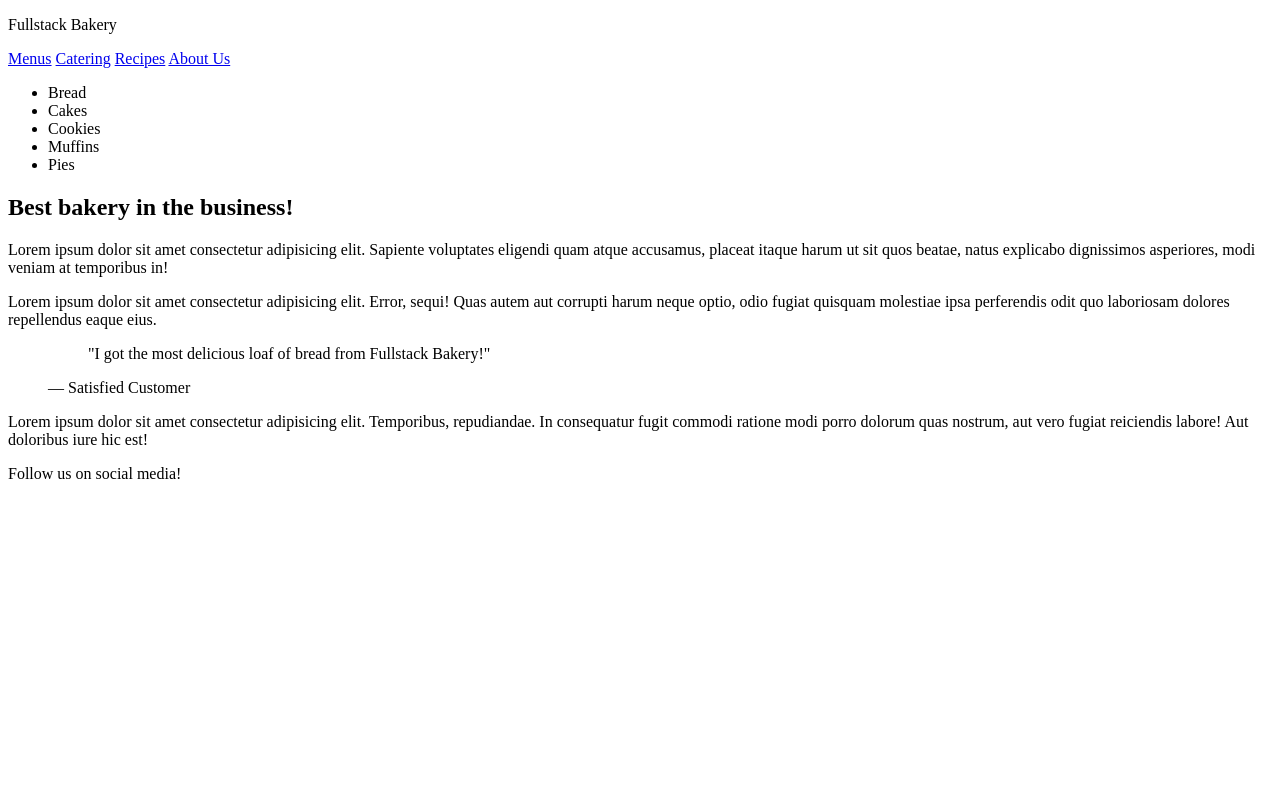
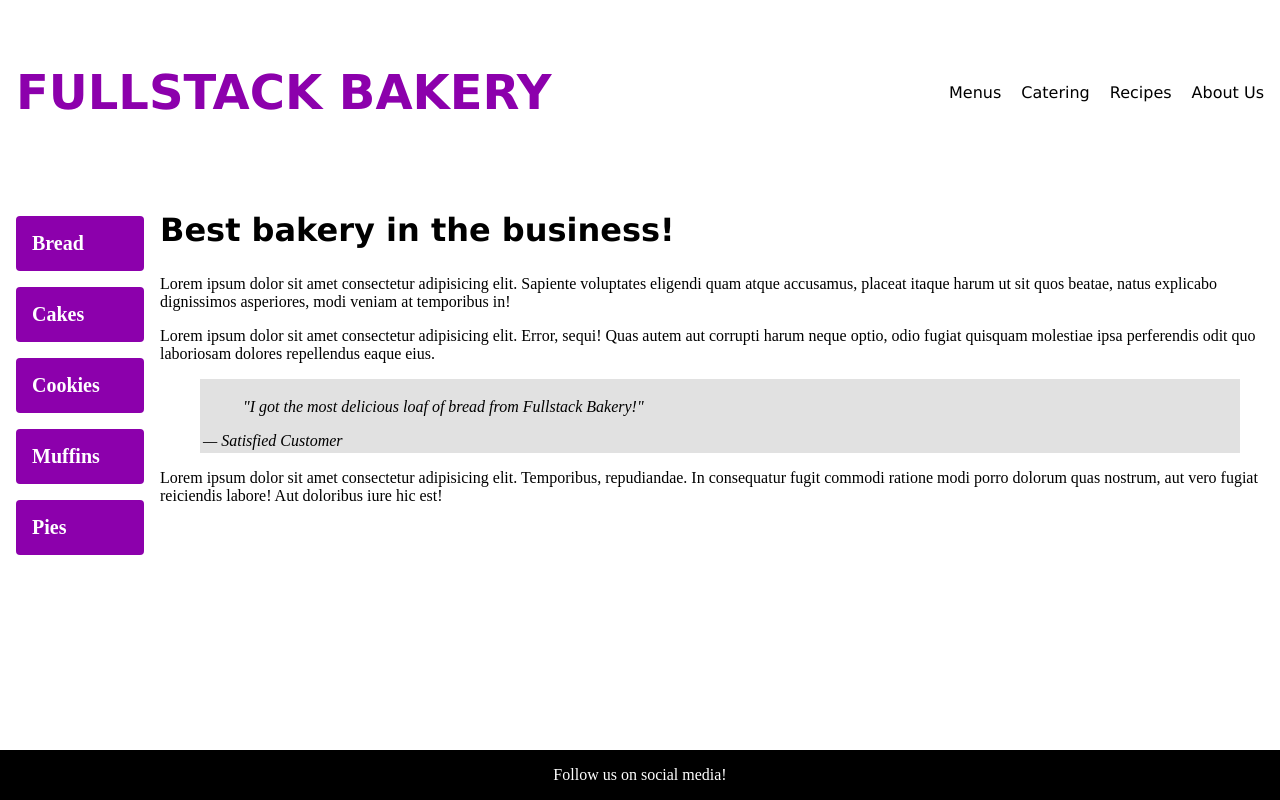
Before and after one commit to kimchijacob19/Bakery, a plain HTML site: page index.html in a window 1280 px wide. Drawn offline with Linux system fonts and the light colour scheme.

Commit message:
index.html

```diff
--- a/index.html
+++ b/index.html
@@ -2,10 +2,11 @@
 <html lang="en">
   <head>
     <title>Fullstack Bakery</title>
+    <link rel="stylesheet" href="style.css" />
   </head>
   <body>
     <header>
-      <p class="brand">Fullstack Bakery</p>
+      <p class="brand">FULLSTACK BAKERY</p>
       <nav>
         <a href="#">Menus</a>
         <a href="#">Catering</a>
@@ -14,7 +15,7 @@
       </nav>
     </header>
     <main>
-      <aside>
+      <aside class="sidebar">
         <ul>
           <li>Bread</li>
           <li>Cakes</li>
--- /dev/null
+++ b/style.css
@@ -0,0 +1,83 @@
+html,
+body {
+  height: 100%;
+  margin: 0;
+}
+
+body {
+  display: flex;
+  flex-direction: column;
+}
+
+main {
+  display: flex;
+  flex: 1;
+}
+
+header {
+  display: flex;
+  justify-content: space-between;
+  align-items: center;
+  padding: 1rem;
+}
+
+.brand {
+  font-size: 3rem;
+  font-weight: bold;
+  font-family: Verdana, Geneva, Tahoma, sans-serif;
+  color: #8c00ac;
+}
+
+nav a {
+  margin-left: 1rem;
+  color: black;
+  text-decoration: none;
+  font-family: Verdana, Geneva, Tahoma, sans-serif;
+}
+
+.sidebar {
+  width: 100 px;
+  padding: 1rem;
+  font-size: 1rem;
+}
+
+.sidebar ul {
+  list-style: none;
+  padding: 0;
+}
+
+.sidebar li {
+  margin-bottom: 1rem;
+  background-color: #8c00ac;
+  padding: 1rem;
+  border-radius: 4px;
+  color: #ffffff;
+  font-weight: bold;
+  font-size: 20px;
+  width: 6rem;
+}
+
+h1 {
+  font-size: 2rem;
+  font-family: Verdana, Geneva, Tahoma, sans-serif;
+}
+
+.testimonial {
+  background-color: #e1e1e1;
+  display: flexbox;
+  padding: 3px;
+  margin: none;
+  font-style: italic;
+}
+
+figcaption {
+  margin: none;
+}
+
+footer {
+  display: block;
+  background-color: black;
+  padding: 1rem;
+  text-align: center;
+  color: white;
+}
```
